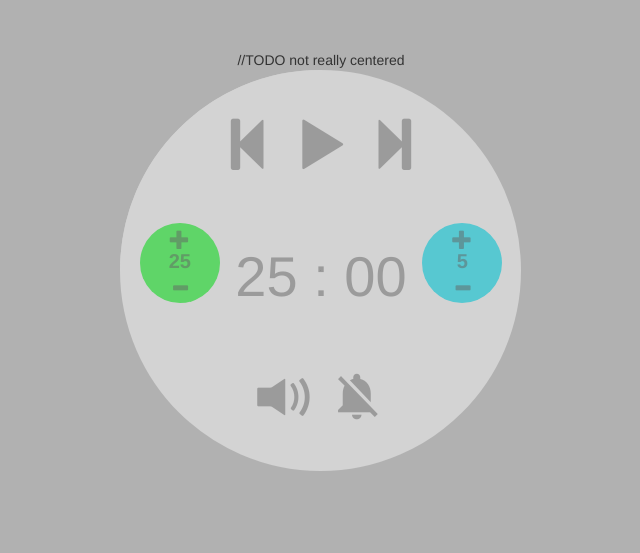
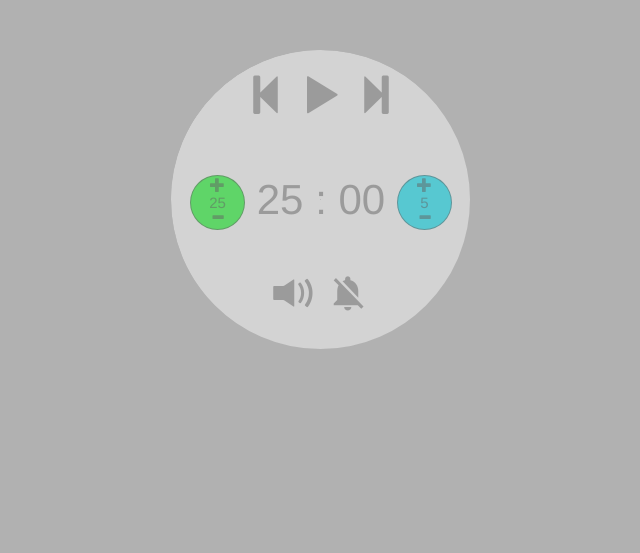
Before and after one commit to QGfcc/Pomodoro, a PHP site: page / in a window 1280 px wide. Shown: the top 553 px of the page, without its empty margins (319-959 px from the left). Run offline with PHP 8.4, Linux system fonts and the light colour scheme.

Commit message:
working smaller centered

```diff
--- a/css/main.css
+++ b/css/main.css
@@ -19,8 +19,8 @@
     height: (-2*$containerBorderRadius) + $diameter;*/
   /*  width: ($containerBorderRadius) + $diameter;
     height: ($containerBorderRadius) + $diameter;*/
-  width: 402px;
-  height: 402px;
+  width: 300px;
+  height: 300px;
   border: 0px solid #5fd568;
   /*background-color:blue;*/
   border-radius: 50%;
@@ -30,7 +30,8 @@
     }*/ }
   .stopWatch, .stopWatch * {
     box-sizing: content-box;
-    padding: 0; }
+    padding: 0;
+    overflow: hidden; }
   .stopWatch.breakBorderColor {
     border-color: #57c8d1; }
   .stopWatch .marker, .stopWatch .hidder, .stopWatch .marker2 {
@@ -44,7 +45,7 @@
     /*    width: 0px;
         height: 0px;*/
     background-color: transparent;
-    border: 200px solid transparent;
+    border: 149px solid transparent;
     /*border-color:*/
     border-radius: 50%;
     transform: rotate(-45deg);
@@ -83,10 +84,10 @@
     position: absolute;
     top: 0;
     left: 0;
-    width: 402px;
-    height: 402px;
-    line-height: 402px;
-    font-size: 4em;
+    width: 300px;
+    height: 300px;
+    line-height: 300px;
+    font-size: 3em;
     /*color: grey;*/
     /*color: rgba(100,100,100,0.5);*/
     color: rgba(100, 100, 100, 0.5);
@@ -94,12 +95,16 @@
     vertical-align: middle; }
   .stopWatch .controls {
     /*color: black;*/
-    padding: 16px 0 4px 0;
     color: rgba(100, 100, 100, 0.5);
-    line-height: 127.33333px; }
+    box-sizing: border-box;
+    padding: 0px 0 0px 0;
+    line-height: 100px; }
 
 span.glyphicon, i {
   cursor: pointer; }
+
+span.glyphicon {
+  position: static; }
 
 i#notification {
   font-size: inherit; }
@@ -107,26 +112,33 @@ i#notification {
 .inputWrapper {
   display: inline-block;
   text-align: center;
+  vertical-align: middle;
   border-radius: 50%;
+  /*border: 2px solid $controlsColor;*/
+  border: 1px solid rgba(100, 100, 100, 0.5);
   /*padding: $pad 0;*/
-  padding: 5px;
-  width: 70px;
-  height: 70px;
-  line-height: 20px;
-  font-size: 20px;
-  font-color: inherit;
+  padding: 2px;
+  width: 49px;
+  height: 49px;
+  line-height: 15px;
+  font-size: 15px;
+  color: inherit;
   margin: auto;
   /*margin: 10px auto (0px - 40px) auto;*/
-  /*margin: 0 100px -40px 100px;*/ }
+  /*margin: 0 100px -40px 100px;*/
+  /*label {*/
+  /*}*/ }
   .inputWrapper.breakDiv {
     background-color: #57c8d1; }
   .inputWrapper.workDiv {
     background-color: #5fd568; }
-  .inputWrapper label input {
+  .inputWrapper * {
+    text-align: center; }
+  .inputWrapper input {
     text-align: center;
     width: 90%;
-    height: 20px;
-    line-height: 20px;
+    height: 15px;
+    line-height: 15px;
     background-color: inherit;
     /*border: 1px solid white;*/
     border: none; }
@@ -136,6 +148,9 @@ input[type=number].noControl {
   input[type=number].noControl::-webkit-inner-spin-button, input[type=number].noControl::-webkit-outer-spin-button {
     -webkit-appearance: none;
     margin: 0; }
+  input[type=number].noControl:hover, input[type=number].noControl:focus {
+    box-shadow: inset 0px 0px 1px 1px rgba(0, 0, 0, 0.1);
+    /*background-color:black !important;*/ }
 
 html {
   background-color: rgba(100, 100, 100, 0.5);
@@ -155,7 +170,8 @@ body {
 .mainDiv {
   /*display:inline-block;*/
   /*margin:400px auto;*/
-  margin-top: 50px; }
+  margin-top: 50px;
+  /*margin:50px auto 0 auto;*/ }
 
 /*.subDiv {
   padding:20px;
--- a/index.php
+++ b/index.php
@@ -32,16 +32,18 @@
     <!--custom pages-->
     <script src="js/main.js" type="text/javascript"></script>
     <link href="css/main.css" rel="stylesheet" type="text/css"/>
-    <link href="css/stopwatch.css" rel="stylesheet" type="text/css"/>
+    <!--<link href="css/stopwatch.css" rel="stylesheet" type="text/css"/>-->
 
     <!--END custom pages-->
 
   </head>
   <body>
-    <div class="container">
+    <!--<div class="container">-->
+    <div class="">
       <!--//sound alert container-->
       <div id="sound"></div>
-      <div class="mainDiv "> //TODO not really centered
+      <!--//TODO not really centered-->
+      <div class="mainDiv ">
         <!--<div class="subDiv">-->
         <!--      <div class="inputWrapper workDiv">
                 <span class="glyphicon glyphicon-plus"></span>
@@ -102,43 +104,60 @@
                   </div>-->
           <div id="controls" class="controls">
 
+            <div>
         <!--<span id="restarter" class="glyphicon glyphicon-repeat"></span>-->
               <span id="restart" class="glyphicon glyphicon-step-backward"></span>
               <span id="playPause" class="glyphicon glyphicon-play"></span>
               <span id="next" class="glyphicon glyphicon-step-forward"></span>
-            <br>
+            </div>
+            <div>
+              <!--<br>-->
               <div class="inputWrapper workDiv">
-              <span class="glyphicon glyphicon-plus"></span>
-              <br>
-              <label class="">
+                <div>
+                  <span class="glyphicon glyphicon-plus" id="workDurationPlus" ></span>
+                </div>
+                <!--<br>-->
+                <!--<label class="">-->
                 <!--Work Duration-->
                 <!--<br>-->
+                <div>
                   <input type="number" id="workDuration" class="noControl" value="25" placeholder="work">
-              </label>
-              <br>
-              <span class="glyphicon glyphicon-minus"></span>
+                </div>
+                <!--</label>-->
+                <!--<br>-->
+                <div>
+                  <span class="glyphicon glyphicon-minus" id="workDurationMinus"></span>
+                </div>
               </div>
               <span id="countdown">
 
               </span>
               <div class="inputWrapper breakDiv">
-              <span class="glyphicon glyphicon-plus"></span>
-              <br>
+                <div>
+                  <span class="glyphicon glyphicon-plus" id="breakDurationPlus"></span>
+                </div>
+                <!--<br>-->
 
-              <label class="">
+                <!--<label class="">-->
                 <!--Break Duration-->
                 <!--<br>-->
+                <div>
                   <input type="number" id="breakDuration" class="noControl" value="5" placeholder="break">
-              </label>
-              <br>
-              <span class="glyphicon glyphicon-minus"></span>
-
                 </div>
-            <br>
+                <!--</label>-->
+                <!--<br>-->
+                <div>
+                  <span class="glyphicon glyphicon-minus" id="breakDurationMinus"></span>
+                </div>
+              </div>
+            </div>
+            <!--<br>-->
+            <div>
               <span id="mute" class="glyphicon glyphicon-volume-up"></span>
               <!--<span id="notification" class="glyphicon glyphicon-bell"></span>-->
               <!--<i id="notification" class="material-icons">notifications</i>-->
               <i id="notification" class="material-icons">notifications</i>
+            </div>
           </div>
         </div>
         <!--</div>-->
--- a/js/main.js
+++ b/js/main.js
@@ -188,7 +188,11 @@ function Pomodoro() {
   var timer = undefined;
 
   var workDurationEl = $("#workDuration");
+  var workDurationPlusEl = $("#workDurationPlus");
+  var workDurationMinusEl = $("#workDurationMinus");
   var breakDurationEl = $("#breakDuration");
+  var breakDurationPlusEl = $("#breakDurationPlus");
+  var breakDurationMinusEl = $("#breakDurationMinus");
 
 
   var notifyDesktop = function (theTitle, theBody, theIcon) {
@@ -266,7 +270,7 @@ function Pomodoro() {
   };
   this.displayTimerCount = function () {
 //    $("#displayer").text(str);
-    var curDeg = this.convertToDegrees();
+    curDeg = this.convertToDegrees();
 //    if (lastDeg < curDeg) {
 //      stopWatch.reset("");
 //    }
@@ -333,6 +337,12 @@ function Pomodoro() {
     }
     this.displayTimerCount();
     this.checkTimer();
+  };
+  this.inputDurationIncrement = function (targetEl) {
+    targetEl.val(targetEl.val() - 0 + 1);// -0 convert to int
+  };
+  this.inputDurationDecrement = function (targetEl) {
+    targetEl.val(targetEl.val() - 1);
   };
   this.updateDurationsFromMili = function () {
     workDuration = workDurationEl.val();
@@ -408,4 +418,8 @@ $(document).ready(function () {
   $("#next").click(pomodoro.swapTimer.bind(pomodoro));
   $("#mute").click(pomodoro.toggleSound.bind(pomodoro));
   $("#notification").click(pomodoro.toggleNotification.bind(pomodoro));
+  $("#workDurationPlus").click(pomodoro.inputDurationIncrement.bind(pomodoro, $("#workDuration")));
+  $("#workDurationMinus").click(pomodoro.inputDurationDecrement.bind(pomodoro, $("#workDuration")));
+  $("#breakDurationPlus").click(pomodoro.inputDurationIncrement.bind(pomodoro, $("#breakDuration")));
+  $("#breakDurationMinus").click(pomodoro.inputDurationDecrement.bind(pomodoro, $("#breakDuration")));
 });
--- a/scss/_stopwatch.scss
+++ b/scss/_stopwatch.scss
@@ -17,7 +17,7 @@ $countdownColor: $pomodoroFontColor;
 $controlsColor: $countdownColor;
 
 
-$borderRadius: 200px;
+$borderRadius: 149px;
 $centerRadius: 1px;
 /*$containerBorderRadius:5px;*/
 $containerBorderRadius:0px;
@@ -29,6 +29,7 @@ $diameter: 2*$radius;
   &, & * {
     box-sizing: content-box;
     padding: 0;
+    overflow:hidden;
   }
   &.breakBorderColor {
     border-color: $breakBorderColor;
@@ -109,7 +110,7 @@ $diameter: 2*$radius;
     width: $diameter;
     height: $diameter;
     line-height: $diameter;
-    font-size: 4em;
+    font-size: 3em;
     /*color: grey;*/
     /*color: rgba(100,100,100,0.5);*/
     color: $countdownColor;
@@ -119,14 +120,21 @@ $diameter: 2*$radius;
   .controls {
     @extend .countdown;
     /*color: black;*/
+    color: $controlsColor;
+    box-sizing: border-box;
     $pad:10px;
-    padding: ($pad + 6px) 0 ($pad - 6px) 0;
-    color: $controlsColor;
+    $pad:0px;
+    $offset:6px;
+    $offset:0px;
+    padding: ($pad + $offset) 0 ($pad - $offset) 0;
     line-height: ($diameter -(2*$pad))/3;
   }
 }
 span.glyphicon, i {
   cursor: pointer;
+}
+span.glyphicon {
+  position: static;
 }
 i#notification {
   font-size: inherit;
@@ -139,11 +147,20 @@ i#notification {
   &.workDiv {
     background-color: $workColor
   }
+  * {
+    text-align: center;
+    //vertical-align: middle;
+  }
   display: inline-block;
   text-align: center;
+  vertical-align: middle;
   border-radius:50%;
+  /*border: 2px solid $controlsColor;*/
+  border: 1px solid $controlsColor;
   $lineHeight:20px;
+  $lineHeight:15px;
   $pad:5px;
+  $pad:2px;
   $totHeight:(3*$lineHeight) +(2*$pad) ;
   /*padding: $pad 0;*/
   padding: $pad;
@@ -151,11 +168,11 @@ i#notification {
   height:$totHeight;
   line-height: $lineHeight;
   font-size: $lineHeight;
-  font-color:inherit;
+  color:inherit;
   margin:auto;
   /*margin: 10px auto (0px - 40px) auto;*/
   /*margin: 0 100px -40px 100px;*/
-  label {
+  /*label {*/
   input {
     text-align: center;
     width:90%;
@@ -165,7 +182,7 @@ i#notification {
     /*border: 1px solid white;*/
     border: none;
   }
-  }
+  /*}*/
 }
 
 input[type=number].noControl {
@@ -174,4 +191,8 @@ input[type=number].noControl {
     -webkit-appearance: none;
     margin: 0;
   }
+  &:hover, &:focus {
+    box-shadow: inset 0px 0px 1px 1px rgba(0,0,0,0.1);
+    /*background-color:black !important;*/
   }
+}
--- a/scss/main.scss
+++ b/scss/main.scss
@@ -25,6 +25,7 @@ body {
   /*display:inline-block;*/
   /*margin:400px auto;*/
   margin-top: 50px;
+  /*margin:50px auto 0 auto;*/
 }
 /*.subDiv {
   padding:20px;
```
Also changed, not shown: 1 other file. Lines whose indentation alone changed are shown as unchanged.
